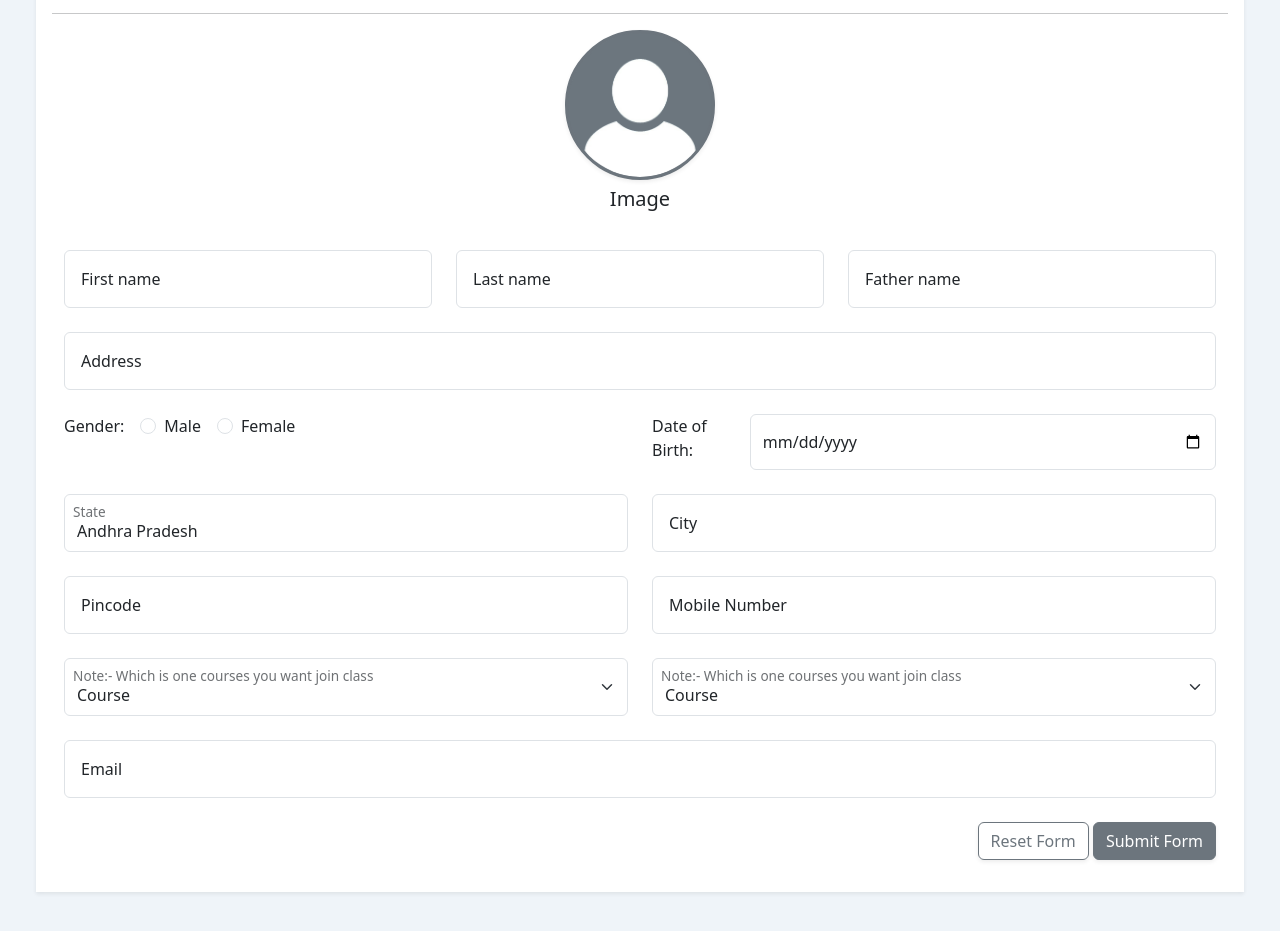
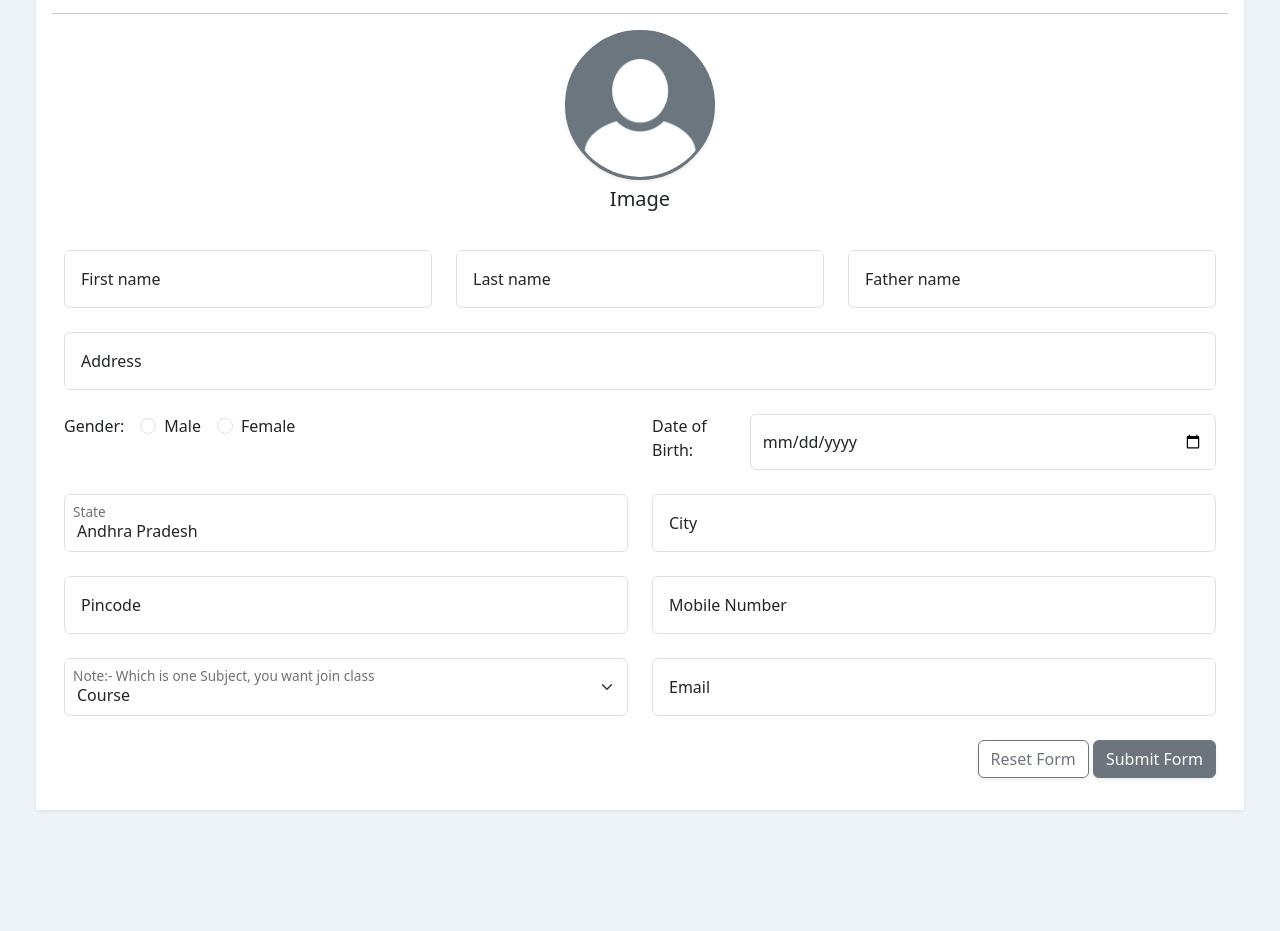
Before and after one commit to jakesharma/form, a plain HTML site: page index.html in a window 1280 px wide. Shown: the part 155-1086 px from the top of the page. After the commit the page ends 1013 px from the top, so only its background shows below. Drawn offline with nearby package versions, Linux system fonts and the light colour scheme.

Commit message:
Update index.html

```diff
--- a/index.html
+++ b/index.html
@@ -226,24 +226,11 @@
                             <option value="Bsc">Bsc</option>
                             <option value="Msc">Msc</option>
                         </select>
-                        <label for="level" class="ms-2">Note:- Which is one courses you want join class</label>
-                    </div>
-
-                    <div class="col-xl-6 col-lg-6  col-md-12 col-sm-12 form-floating">
-                        <select class="form-select" id="floatingSelect" aria-label="Floating label select example">
-                            <option selected disabled>Course</option>
-                            <option value="BCA">BCA</option>
-                            <option value="MCA">MCA</option>
-                            <option value="B.Tech">B.Tech</option>
-                            <option value="M.Tech">M.Tech</option>
-                            <option value="Bsc">Bsc</option>
-                            <option value="Msc">Msc</option>
-                        </select>
-                        <label for="floatingSelect" class="ms-2">Note:- Which is one courses you want join class</label>
+                        <label for="level" class="ms-2">Note:- Which is one Subject, you want join class</label>
                     </div>
 
                     <!-- Email -->
-                    <div class="col-12 form-floating">
+                    <div class="col-xl-6 col-lg-6  col-md-12 col-sm-12 form-floating">
                         <input type="email" class="form-control" id="email" placeholder="name@example.com" value="">
                         <label for="email" class="ms-3">Email</label>
                     </div>
```
